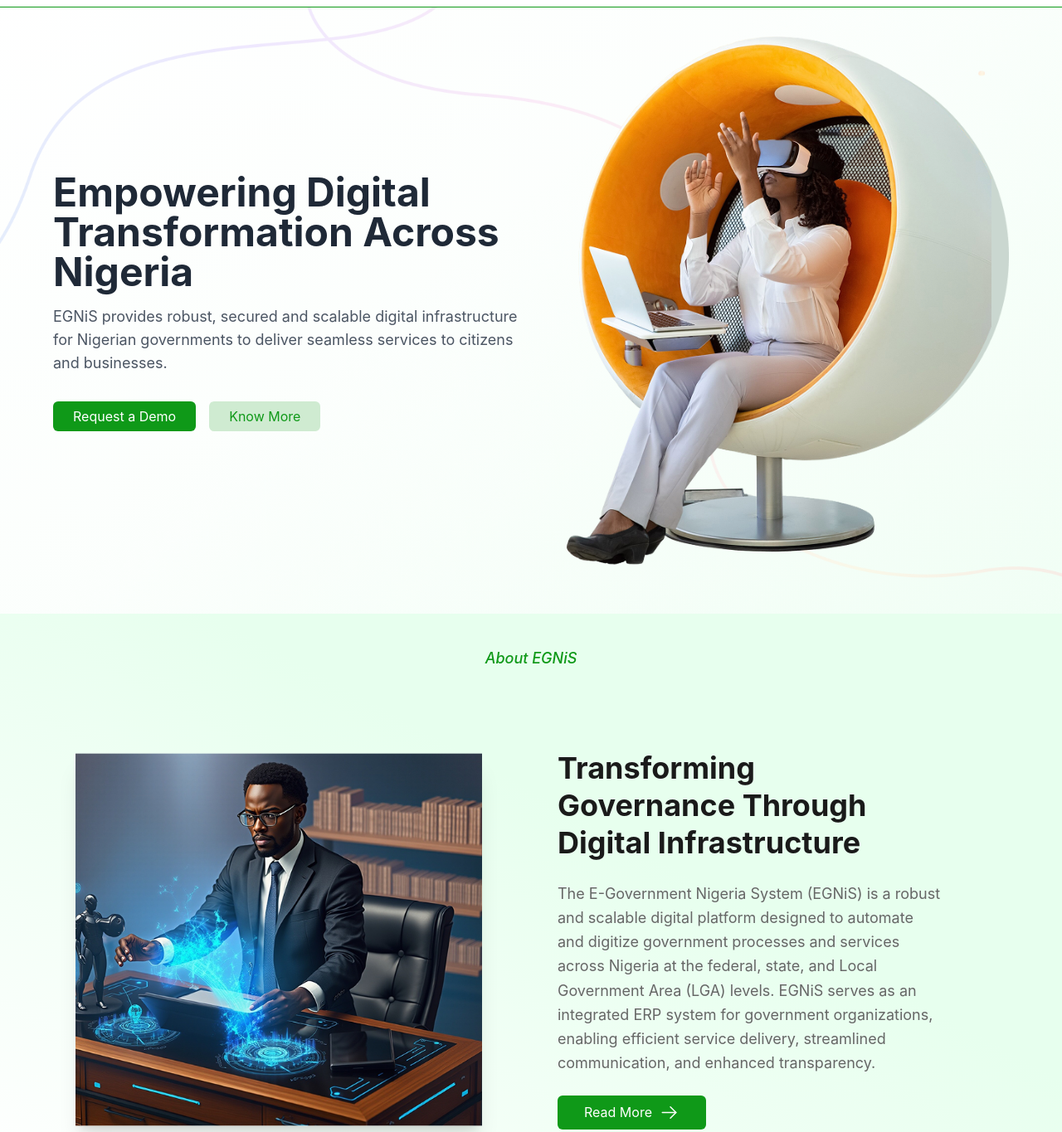
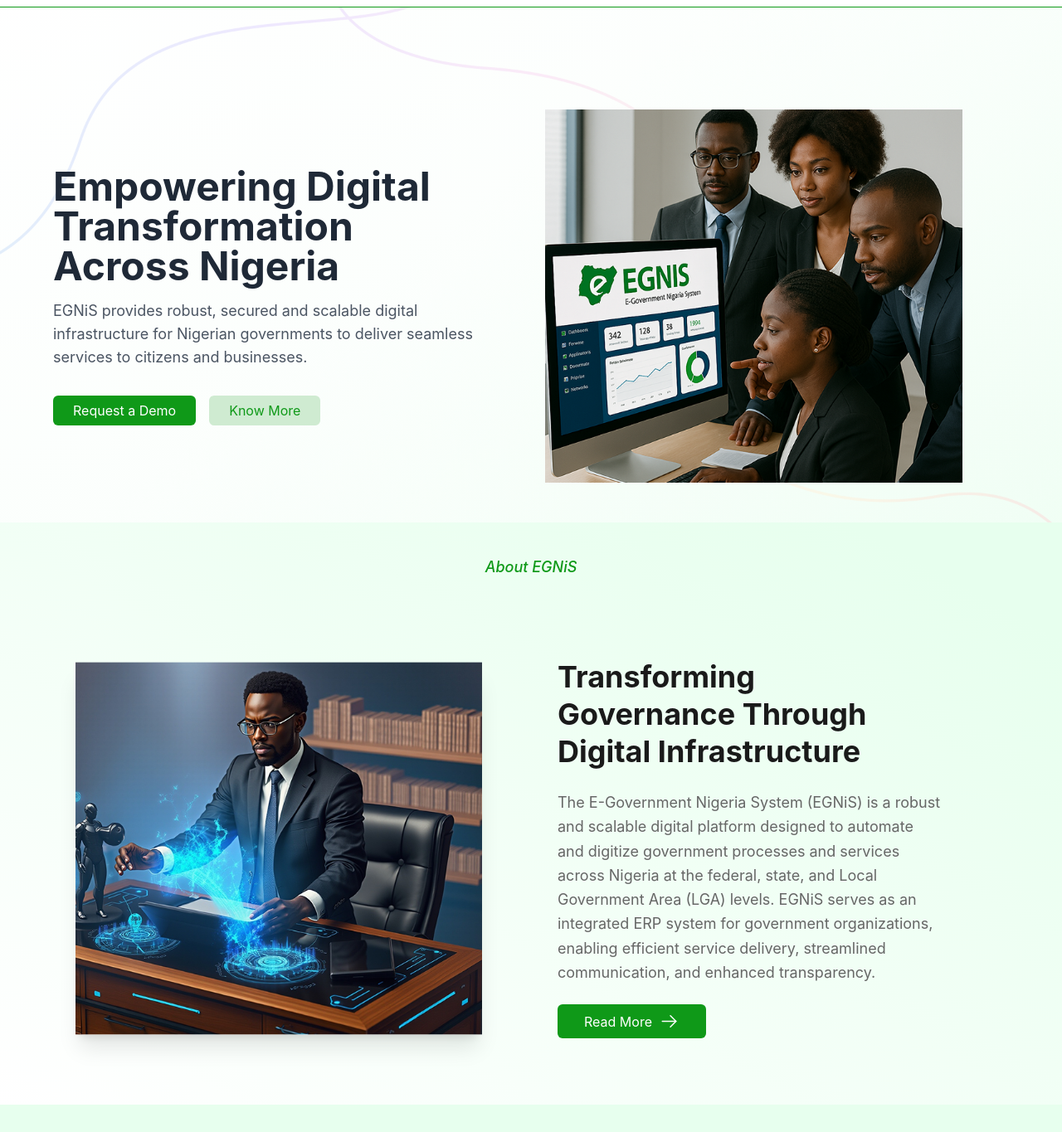
Before and after one commit to sammysmart95/NGNIS, a website: page index.html in a window 1280 px wide. Shown: the part 60-1425 px from the top of the page at 83% size. Drawn offline with nearby package versions, Linux system fonts and the light colour scheme.

Commit message:
fix: update hero image

```diff
--- a/index.html
+++ b/index.html
@@ -73,7 +73,7 @@
 
     <!-- Hero Section -->
     <section
-      class="pt-24 pb-12 relative"
+      class="pt-48 pb-12 relative"
       style="
         background-image: url('assets/herobackground.png');
         background-size: cover;
@@ -85,7 +85,7 @@
       ></div>
       <div class="container mx-auto px-4 md:px-16 relative">
         <div class="flex flex-col md:flex-row items-center gap-8">
-          <div class="md:w-1/2">
+          <div class="md:w-1/2 pr-10">
             <h1 class="text-4xl md:text-5xl font-bold mb-4 text-gray-800">
               Empowering Digital Transformation Across Nigeria
             </h1>
@@ -105,9 +105,9 @@
           </div>
           <div class="md:w-1/2">
             <img
-              src="assets/hero1.png"
+              src="assets/hero2.png"
               alt="Digital Transformation"
-              class="w-full rounded-lg"
+              class="w-[90%] h-[450px] object-cover"
             />
           </div>
         </div>
@@ -115,7 +115,7 @@
     </section>
 
     <!-- Transformation Section -->
-    <section class="bg-gradient-to-bl from-[#e7ffee] from-40% to-white to-100%">
+    <section class="bg-gradient-to-bl from-[#e7ffee] from-10% to-white to-100%">
       <h2
         class="text-[#0F9918] text-lg italic font-medium text-center pt-10 mb-4"
       >
@@ -177,7 +177,7 @@
 
     <!-- EGNIS Core Section -->
     <section
-      class="py-20 bg-gradient-to-tl from-[#e7ffee] from-20% to-white to-100%"
+      class="py-20 bg-gradient-to-tl from-[#e7ffee] from-0% to-[#e7ffee] to-100%"
     >
       <div class="container mx-auto px-4 md:px-16">
         <h2 class="text-[#0F9918] text-lg italic font-medium text-center mb-10">
@@ -777,7 +777,7 @@
     </section>
 
     <!-- Integrated Products Section -->
-    <section class="pt-5 pb-20 bg-gradient-to-br from-[#e7ffee] to-white">
+    <section class="pt-5 pb-20 bg-gradient-to-br from-[#e7ffee] to-[#e7ffee]">
       <div class="container mx-auto px-4 md:px-16">
         <h3 class="text-[#1A1A1A] text-4xl font-bold text-center mb-6">
           Integrated Products and Solutions
@@ -1268,7 +1268,7 @@
 
     <!-- Why EGNIS Section -->
     <section
-      class="py-20 bg-gradient-to-bl from-white from-60% to-[#e7ffee] to-100%"
+      class="py-20 bg-gradient-to-l from-[#e7ffee] from-0% to-white to-100%"
     >
       <div class="container mx-auto px-4 md:px-16">
         <div class="flex flex-col lg:flex-row gap-16 items-center">
```
Also changed, not shown: assets/hero2.png (added).
